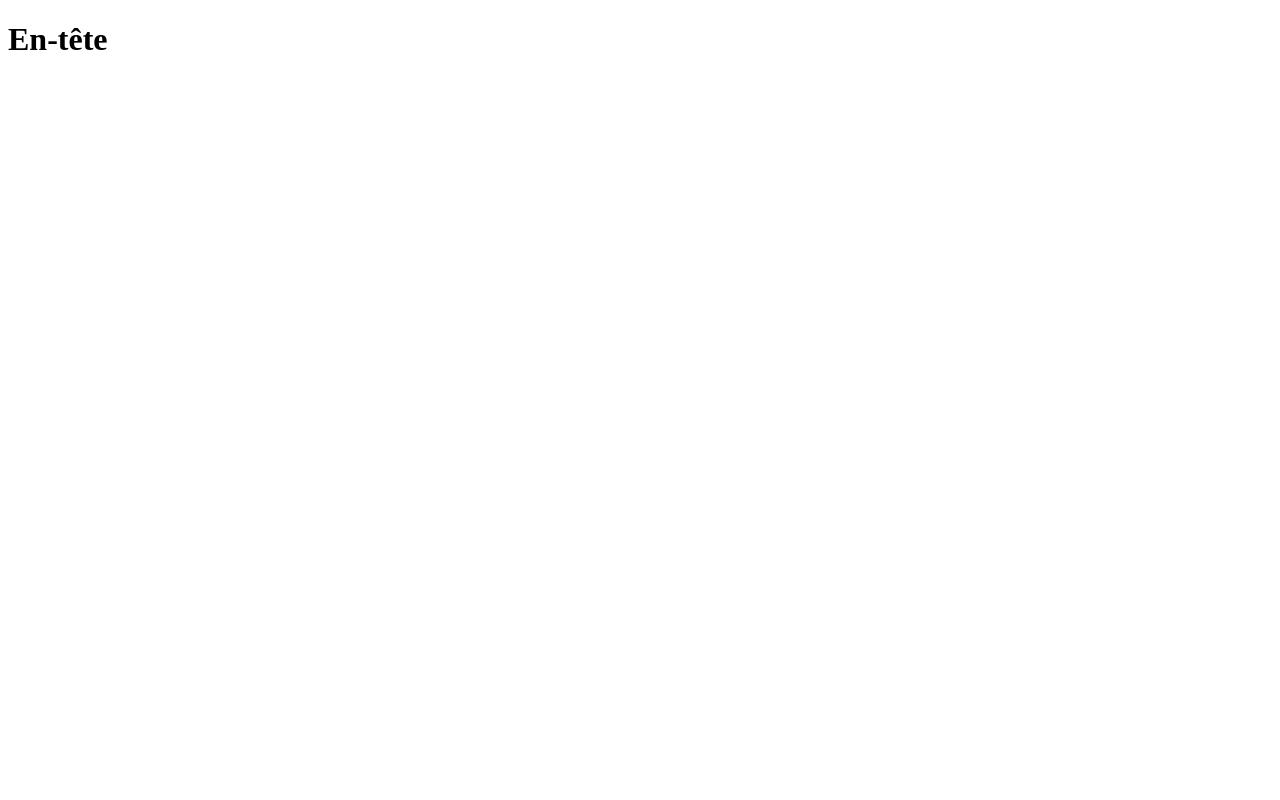
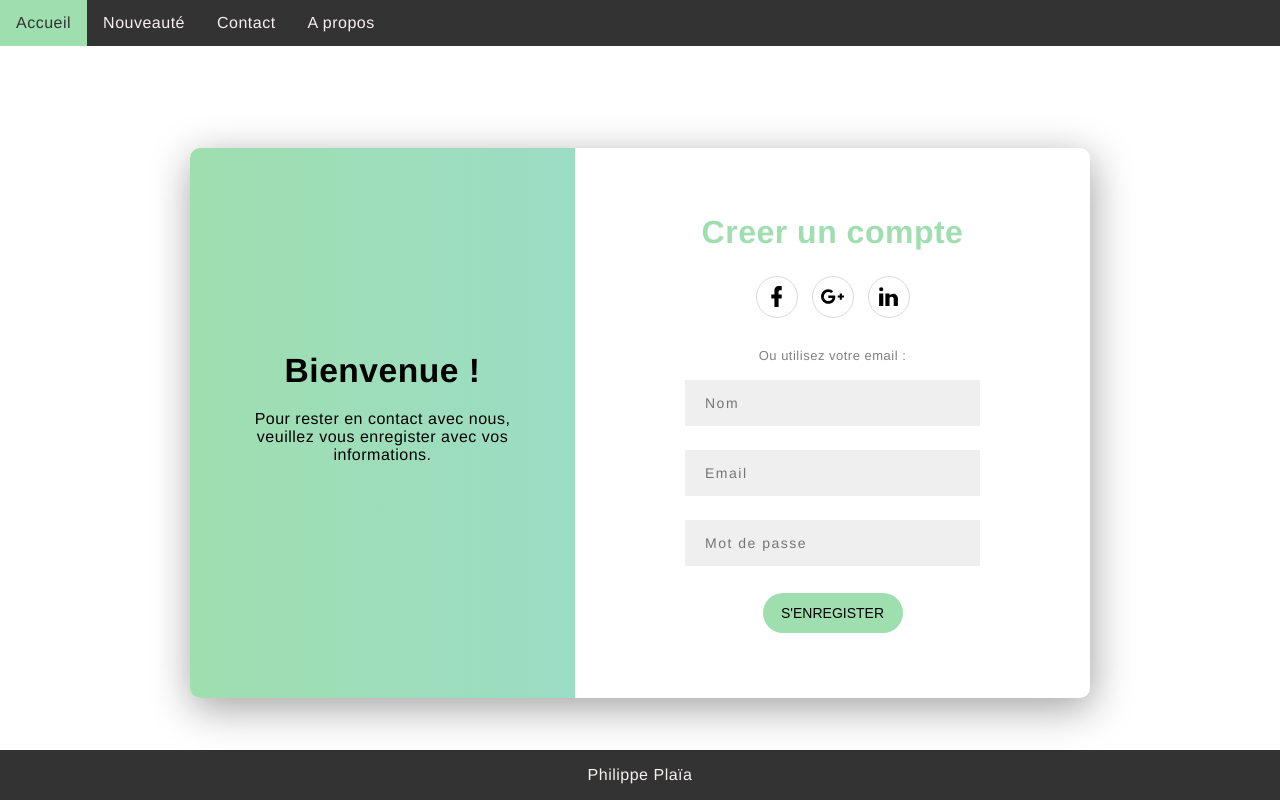
Before and after one commit to CMC59/initiationGit, a plain HTML site: page index.html in a window 1280 px wide. Drawn offline with Linux system fonts and the light colour scheme; a web font is replaced by a local one.

Commit message:
projet perso

```diff
--- a/index.html
+++ b/index.html
@@ -3,7 +3,7 @@
   <head>
     <meta charset="utf-8">
 
-    <title>Intitulé de ma page</title>
+    <title>Formulaire d'inscription</title>
     <link href="https://fonts.googleapis.com/css?family=Open+Sans+Condensed:300|Sonsie+One" rel="stylesheet" type="text/css">
     <link rel="stylesheet" href="style.css">
 
@@ -16,23 +16,66 @@
   </head>
 
   <body>
-    <!-- Voici notre en‑tête principale utilisée dans toutes les pages
-          de notre site web -->
+
     <header>
-      <h1>En-tête</h1>
+      <ul>
+        <li><a class="active" href="#home">Accueil</a></li>
+        <li><a href="#news">Nouveauté</a></li>
+        <li><a href="#contact">Contact</a></li>
+        <li><a href="#about">A propos</a></li>
+      </ul>
     </header>
 
-    <main></main>
+    <main>
+       <div class="container">
+            <div class="overlay" id="overlay">
+              <div class="sign-in" id="sign-in">
+                <h1>Bienvenue !</h1>
+                <p>Pour rester en contact avec nous, veuillez vous enregister avec vos informations.</p>
+              </div>
+              <div class="sign-up" id="sign-up">
+                <h1>Bonjour !</h1>
+                <p>Saisissez vos données personnelles et commencez avec nous.</p>
+                <button class="switch-button" id="slide-left-button">S'inscrire</button>
+              </div>
+            </div>
+            <div class="form">
+              <div class="sign-up" id="sign-up-info">
+                <h1>Creer un compte</h1>
+                <div class="social-media-buttons">
+                  <div class="icon">
+                    <svg viewBox="0 0 24 24">
+                      <path fill="#000000" d="M17,2V2H17V6H15C14.31,6 14,6.81 14,7.5V10H14L17,10V14H14V22H10V14H7V10H10V6A4,4 0 0,1 14,2H17Z" />
+                  </svg>
+                  </div>
+                  <div class="icon">
+                  <svg viewBox="0 0 24 24">
+                      <path fill="#000000" d="M23,11H21V9H19V11H17V13H19V15H21V13H23M8,11V13.4H12C11.8,14.4 10.8,16.4 8,16.4C5.6,16.4 3.7,14.4 3.7,12C3.7,9.6 5.6,7.6 8,7.6C9.4,7.6 10.3,8.2 10.8,8.7L12.7,6.9C11.5,5.7 9.9,5 8,5C4.1,5 1,8.1 1,12C1,15.9 4.1,19 8,19C12,19 14.7,16.2 14.7,12.2C14.7,11.7 14.7,11.4 14.6,11H8Z" />
+                  </svg>
+                  </div>
+                  <div class="icon">
+                  <svg viewBox="0 0 24 24">
+                    <path fill="#000000" d="M21,21H17V14.25C17,13.19 15.81,12.31 14.75,12.31C13.69,12.31 13,13.19 13,14.25V21H9V9H13V11C13.66,9.93 15.36,9.24 16.5,9.24C19,9.24 21,11.28 21,13.75V21M7,21H3V9H7V21M5,3A2,2 0 0,1 7,5A2,2 0 0,1 5,7A2,2 0 0,1 3,5A2,2 0 0,1 5,3Z" />
+                  </svg>
+                  </div>
+                </div>
+                <p class="small">Ou utilisez votre email :</p>
+                <form id="sign-up-form">
+                  <input type="text" placeholder="Nom"/>
+                  <input type="email" placeholder="Email"/>
+                  <input type="password" placeholder="Mot de passe"/>
+                  <button class="control-button up">S'enregister</button>
+                </form>
+              </div>
+            </div>
+          </div>
+    </main>
+    <script type="text/javascript" src="code.js"></script>
+    <footer>
+      <div class="footer">
+        <p class="text-footer">Philippe Plaïa</p>
+      </div>
 
-
-
-
-
-
-
-    <!-- Et voici notre pied de page utilisé sur toutes les pages du site -->
-    <footer>
-      <p></p>
     </footer>
 
   </body>
--- a/style.css
+++ b/style.css
@@ -0,0 +1,427 @@
+:root {
+    --form-height: 550px;
+    --form-width: 900px;
+    --left-color: #9fdeaf;
+    --right-color: #96dbe2;
+  }
+
+  body,
+  html {
+    width: 100%;
+    height: 100%;
+    margin: 0;
+    font-family: "Helvetica Neue", sans-serif;
+    letter-spacing: 0.5px;
+    display: flex;
+    justify-content: center;
+    align-items: center;
+    justify-content: space-between;
+    flex-direction: column;
+  }
+  .footer{
+    display: flex;
+    width: 100%;
+    background-color: #333;
+    justify-content: center;
+  }
+  footer{
+    display: flex;
+    width: 100%;
+  }
+  .text-footer{
+    color: rgb(247, 240, 240);
+  }
+
+  .container {
+    width: var(--form-width);
+    height: var(--form-height);
+    position: relative;
+    margin: auto;
+    box-shadow: 2px 10px 40px rgba(22, 20, 19, 0.4);
+    border-radius: 10px;
+    margin-top: 50px;
+  }
+
+  .overlay {
+    width: 100%;
+    height: 100%;
+    position: absolute;
+    z-index: 100;
+    background-image: linear-gradient(
+      to right,
+      var(--left-color),
+      var(--right-color)
+    );
+    border-radius: 10px;
+    color: FEFEFD;
+    clip: rect(0, 385px, var(--form-height), 0);
+  }
+
+  .open-sign-up {
+    animation: slideleft 1s linear forwards;
+  }
+
+  .open-sign-in {
+    animation: slideright 1s linear forwards;
+  }
+
+  .overlay .sign-in,
+  .overlay .sign-up {
+    --padding: 50px;
+    width: calc(385px - var(--padding) * 2);
+    height: 100%;
+    display: flex;
+    justify-content: center;
+    flex-direction: column;
+    align-items: center;
+    padding: 0px var(--padding);
+    text-align: center;
+  }
+
+  .overlay .sign-in {
+    float: left;
+  }
+
+  .overlay-text-left-animation {
+    animation: text-slide-in-left 1s linear;
+  }
+  .overlay-text-left-animation-out {
+    animation: text-slide-out-left 1s linear;
+  }
+
+  .overlay .sign-up {
+    float: right;
+  }
+
+  .overlay-text-right-animation {
+    animation: text-slide-in-right 1s linear;
+  }
+
+  .overlay-text-right-animation-out {
+    animation: text-slide-out-right 1s linear;
+  }
+
+  .overlay h1 {
+    margin: 0px 5px;
+    font-size: 2.1rem;
+  }
+
+  .overlay p {
+    margin: 20px 0px 30px;
+    font-weight: 200;
+  }
+
+  .switch-button,
+  .control-button {
+    cursor: pointer;
+    display: block;
+    margin-left: auto;
+    margin-right: auto;
+    width: 140px;
+    height: 40px;
+    font-size: 14px;
+    text-transform: uppercase;
+    background: none;
+    border-radius: 20px;
+    color: FEFEFD;
+  }
+
+  .switch-button {
+    border: 2px solid;
+  }
+
+  .control-button {
+    border: none;
+    margin-top: 15px;
+  }
+
+  .switch-button:focus,
+  .control-button:focus {
+    outline: none;
+  }
+
+  .control-button.up {
+    background-color: var(--left-color);
+  }
+
+  .control-button.in {
+    background-color: var(--right-color);
+  }
+
+
+  .form {
+    width: 100%;
+    height: 100%;
+    position: absolute;
+    border-radius: 10px;
+  }
+
+  .form .sign-in,
+  .form .sign-up {
+    --padding: 50px;
+    position: absolute;
+    width: calc(var(--form-width) - 385px - var(--padding) * 2);
+    height: 100%;
+    display: flex;
+    justify-content: center;
+    flex-direction: column;
+    align-items: center;
+    padding: 0px var(--padding);
+    text-align: center;
+  }
+
+  .form .sign-in {
+    display: none;
+  }
+
+  .form .sign-in {
+    left: 0;
+  }
+
+  .form .sign-up {
+    right: 0;
+  }
+
+  .form-right-slide-in {
+    animation: form-slide-in-right 1s;
+  }
+
+  .form-right-slide-out {
+    animation: form-slide-out-right 1s;
+  }
+
+  .form-left-slide-in {
+    animation: form-slide-in-left 1s;
+  }
+
+  .form-left-slide-out {
+    animation: form-slide-out-left 1s;
+  }
+
+  .form .sign-in h1 {
+    color: var(--right-color);
+    margin: 0;
+  }
+
+  .form .sign-up h1 {
+    color: var(--left-color);
+    margin: 0;
+  }
+
+  .social-media-buttons {
+    display: flex;
+    justify-content: center;
+    width: 100%;
+    margin: 15px;
+  }
+
+  .social-media-buttons .icon {
+    width: 40px;
+    height: 40px;
+    border: 1px solid #dadada;
+    border-radius: 100%;
+    display: flex;
+    justify-content: center;
+    align-items: center;
+    margin: 10px 7px;
+  }
+
+  .small {
+    font-size: 13px;
+    color: grey;
+    font-weight: 200;
+    margin: 5px;
+  }
+
+  .social-media-buttons .icon svg {
+    width: 25px;
+    height: 25px;
+  }
+
+  #sign-in-form input,
+  #sign-up-form input {
+    margin: 12px;
+    font-size: 14px;
+    padding: 15px;
+    width: 260px;
+    font-weight: 300;
+    border: none;
+    background-color: #e4e4e494;
+    font-family: "Helvetica Neue", sans-serif;
+    letter-spacing: 1.5px;
+    padding-left: 20px;
+  }
+
+  #sign-in-form input::placeholder {
+    letter-spacing: 1px;
+  }
+
+  .forgot-password {
+    font-size: 12px;
+    display: inline-block;
+    border-bottom: 2px solid #efebeb;
+    padding-bottom: 3px;
+  }
+
+  .forgot-password:hover {
+    cursor: pointer;
+  }
+
+
+  @keyframes slideright {
+    0% {
+      clip: rect(0, 385px, var(--form-height), 0);
+    }
+    30% {
+      clip: rect(0, 480px, var(--form-height), 0);
+    }
+
+    50% {
+      clip: rect(
+        0px,
+        calc(var(--form-width) / 2 + 480px / 2),
+        var(--form-height),
+        calc(var(--form-width) / 2 - 480px / 2)
+      );
+    }
+    80% {
+      clip: rect(
+        0px,
+        var(--form-width),
+        var(--form-height),
+        calc(var(--form-width) - 480px)
+      );
+    }
+    100% {
+      clip: rect(
+        0px,
+        var(--form-width),
+        var(--form-height),
+        calc(var(--form-width) - 385px)
+      );
+    }
+  }
+  @keyframes slideleft {
+    100% {
+      clip: rect(0, 385px, var(--form-height), 0);
+    }
+    70% {
+      clip: rect(0, 480px, var(--form-height), 0);
+    }
+    50% {
+      clip: rect(
+        0px,
+        calc(var(--form-width) / 2 + 480px / 2),
+        var(--form-height),
+        calc(var(--form-width) / 2 - 480px / 2)
+      );
+    }
+    30% {
+      clip: rect(
+        0px,
+        var(--form-width),
+        var(--form-height),
+        calc(var(--form-width) - 480px)
+      );
+    }
+    0% {
+      clip: rect(
+        0px,
+        var(--form-width),
+        var(--form-height),
+        calc(var(--form-width) - 385px)
+      );
+    }
+  }
+  @keyframes text-slide-in-left {
+    0% {
+      padding-left: 20px;
+    }
+    100% {
+      padding-left: 50px;
+    }
+  }
+  @keyframes text-slide-in-right {
+    0% {
+      padding-right: 20px;
+    }
+    100% {
+      padding-right: 50px;
+    }
+  }
+  @keyframes text-slide-out-left {
+    0% {
+      padding-left: 50px;
+    }
+    100% {
+      padding-left: 20px;
+    }
+  }
+  @keyframes text-slide-out-right {
+    0% {
+      padding-right: 50px;
+    }
+    100% {
+      padding-right: 20px;
+    }
+  }
+  @keyframes form-slide-in-right {
+    0% {
+      padding-right: 100px;
+    }
+    100% {
+      padding-right: 50px;
+    }
+  }
+  @keyframes form-slide-in-left {
+    0% {
+      padding-left: 100px;
+    }
+    100% {
+      padding-left: 50px;
+    }
+  }
+  @keyframes form-slide-out-right {
+    0% {
+      padding-right: 50px;
+    }
+    100% {
+      padding-right: 80px;
+    }
+  }
+  @keyframes form-slide-out-left {
+    0% {
+      padding-left: 50px;
+    }
+    100% {
+      padding-left: 80px;
+    }
+  }
+
+  ul {
+    list-style-type: none;
+    margin: 0;
+    padding: 0;
+    overflow: hidden;
+    background-color: #333;
+  }
+
+  li {
+    float: left;
+  }
+
+  li a {
+    display: block;
+    color: rgb(247, 240, 240);
+    text-align: center;
+    padding: 14px 16px;
+    text-decoration: none;
+  }
+
+  li a:hover {
+    background-color: var(--left-color);
+    color: #333;
+  }
+  header{
+    width: 100%;
+  }
```
